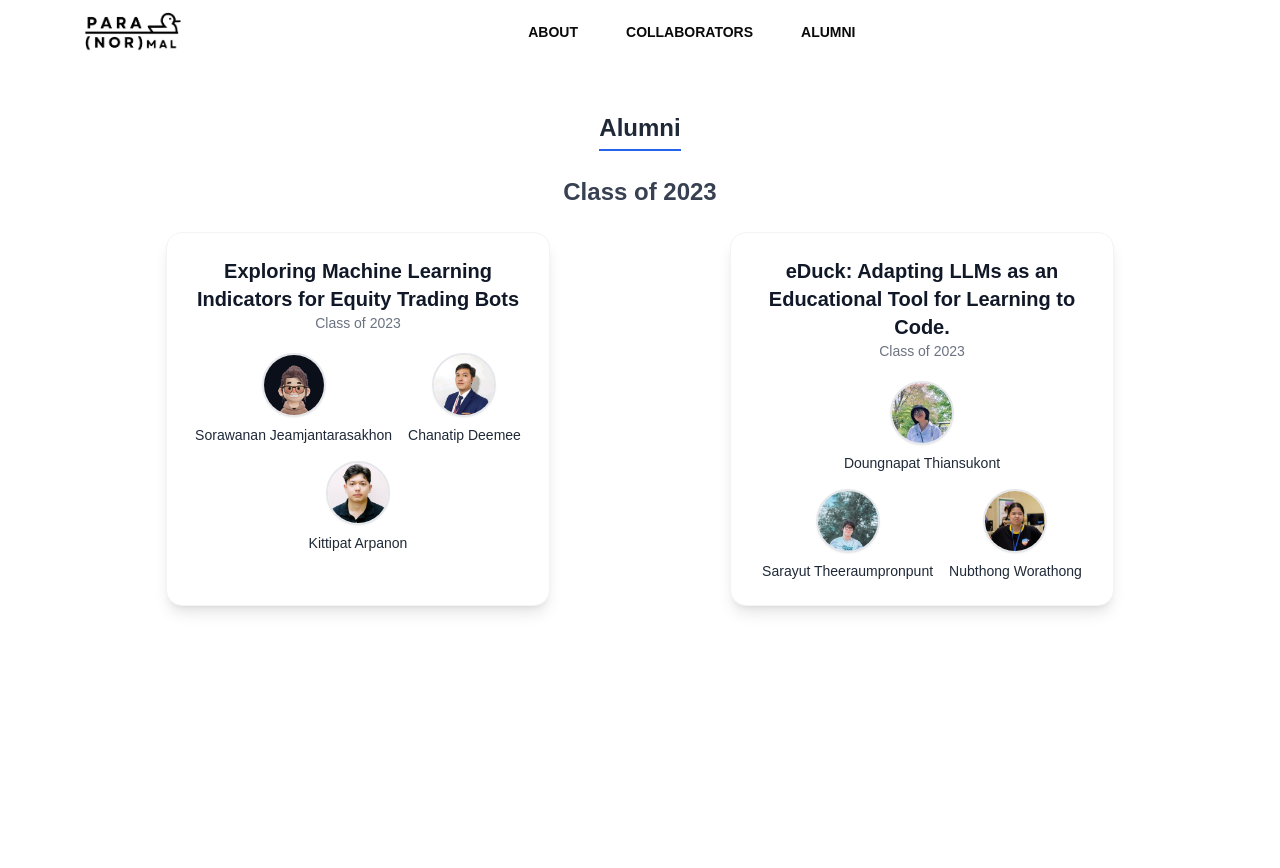
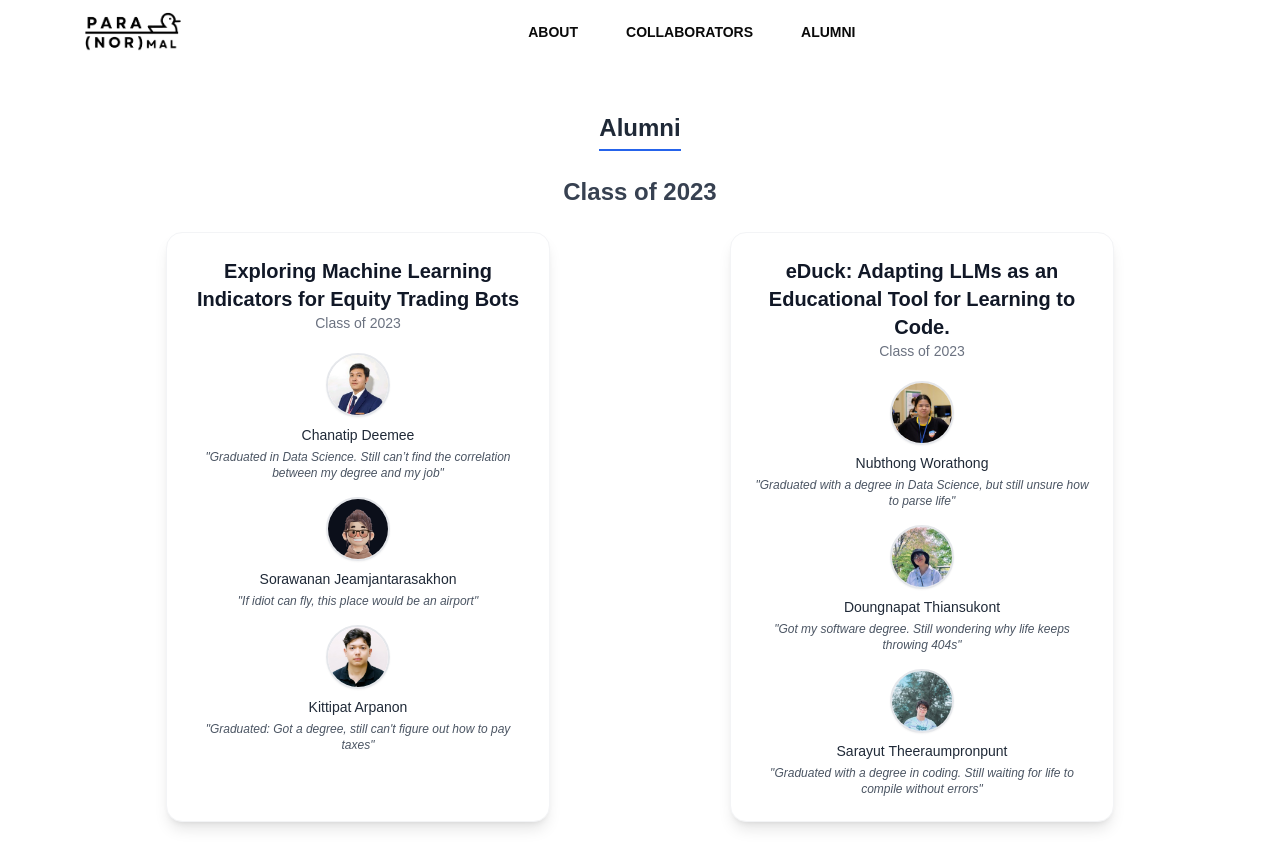
Before and after one commit to NorCortex/NorCortex.github.io, a Next.js app: page /alumni in a window 1280 px wide. Shown: the top 868 px of the page. Before the commit the page ends 800 px from the top, so only its background shows below. Built offline with nearby package versions, Linux system fonts and the light colour scheme.

Commit message:
Enhance UI

```diff
--- a/components/card/groupMemberCard.tsx
+++ b/components/card/groupMemberCard.tsx
@@ -6,6 +6,7 @@ interface AlumniGroup {
   members: {
     name: string;
     image: string;
+    quote?: string; // Optional quote property
   }[];
 }
 
@@ -34,6 +35,9 @@ const AlumniCard: React.FC<AlumniCardProps> = ({ group }) => {
               />
             </div>
             <h3 className="text-sm font-medium text-gray-800 mt-2">{member.name}</h3>
+            {member.quote && (
+              <p className="text-xs text-gray-600 mt-1 italic">"{member.quote}"</p>
+            )}
           </div>
         ))}
       </div>
--- a/data/alumni.ts
+++ b/data/alumni.ts
@@ -14,8 +14,8 @@ export interface AlumniGroup {
       // co-advisor: "Tipajin Thaipisutikul",
       graduationYear: 2023,
       members: [
+        { name: "Chanatip Deemee", quote: "Graduated in Data Science. Still can’t find the correlation between my degree and my job", image: "/assets/alumni/Chanatip.jpg" },
         { name: "Sorawanan Jeamjantarasakhon", quote: "If idiot can fly, this place would be an airport", image: "/assets/alumni/Sorawanan.jpg" },
-        { name: "Chanatip Deemee", quote: "Graduated in Data Science. Still can’t find the correlation between my degree and my job", image: "/assets/alumni/Chanatip.jpg" },
         { name: "Kittipat Arpanon", quote: "Graduated: Got a degree, still can't figure out how to pay taxes", image: "/assets/alumni/Kittipat.jpg" },
       ],
     },
@@ -23,9 +23,9 @@ export interface AlumniGroup {
       projectTitle: "eDuck: Adapting LLMs as an Educational Tool for Learning to Code.",
       graduationYear: 2023,
       members: [
+        { name: "Nubthong Worathong ", quote: "Graduated with a degree in Data Science, but still unsure how to parse life", image: "/assets/alumni/Nubthong.jpg" },
         { name: "Doungnapat Thiansukont", quote: "Got my software degree. Still wondering why life keeps throwing 404s" , image: "/assets/alumni/Doungnapat.jpg" },
         { name: "Sarayut Theeraumpronpunt ", quote: "Graduated with a degree in coding. Still waiting for life to compile without errors", image: "/assets/alumni/Sarayut.jpg" },
-        { name: "Nubthong Worathong ", quote: "Graduated with a degree in Data Science, but still unsure how to parse life", image: "/assets/alumni/Nubthong.jpg" },
       ],
     },
   ];
```
